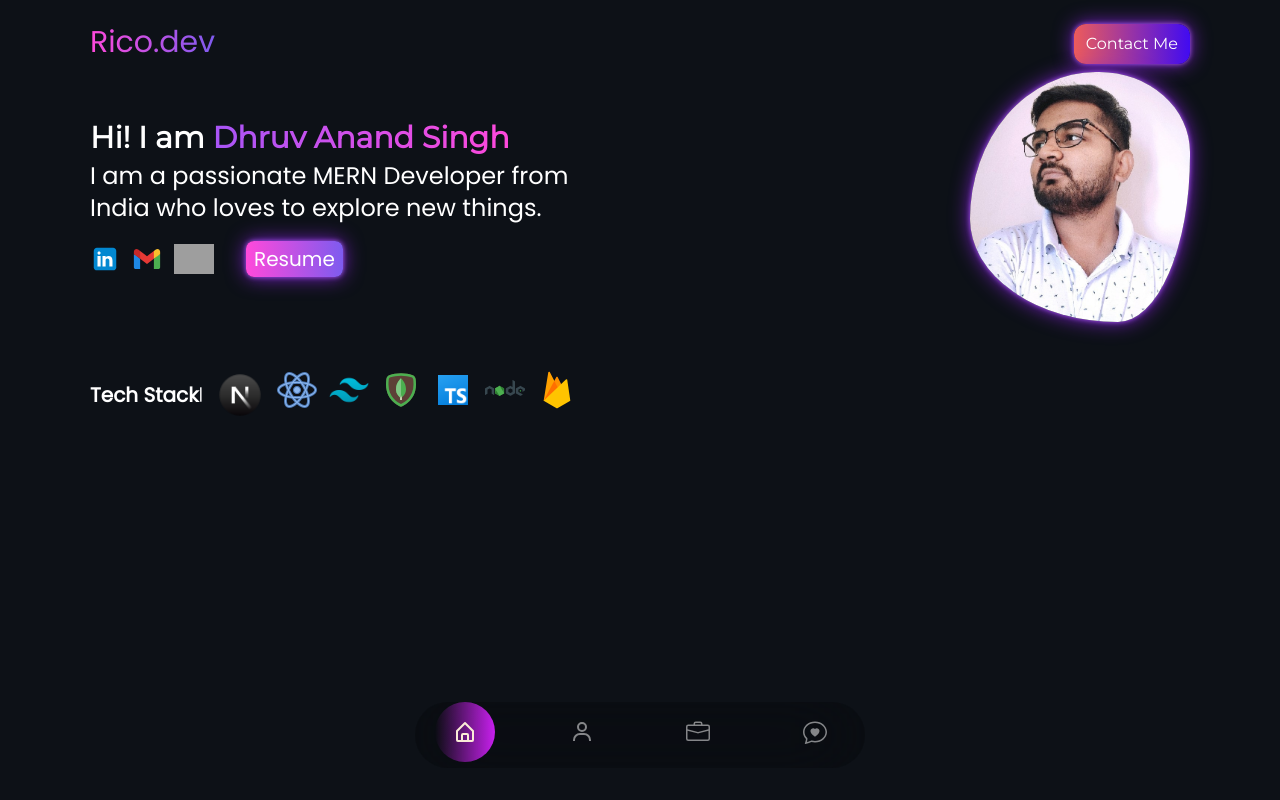
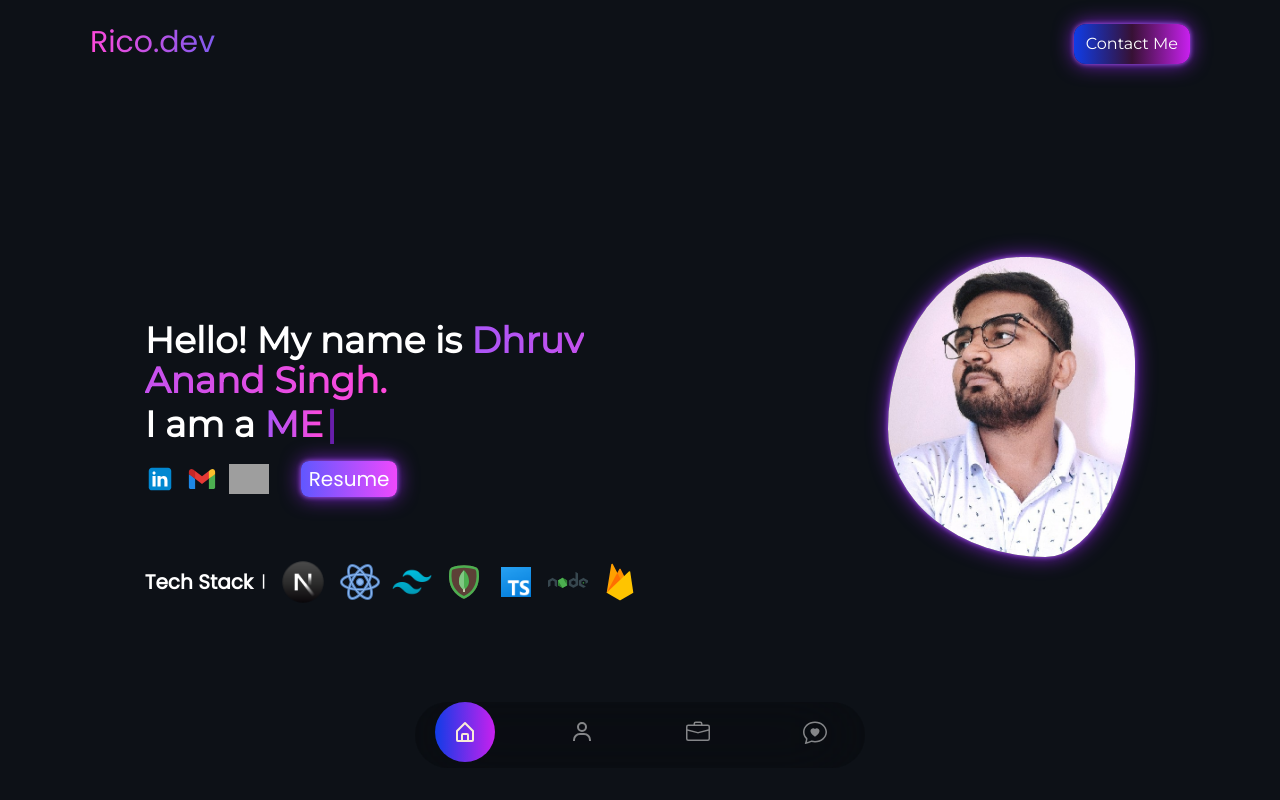
Before and after one commit to Ricobyter/my-portfolio, a React (Vite) app: page / in a window 1280 px wide. Shown: the top 800 px of the page. Built offline with nearby package versions, Linux system fonts and the light colour scheme; grey boxes are pictures that could not be loaded.

Commit message:
added style changes to skill section

```diff
--- a/package.json
+++ b/package.json
@@ -18,6 +18,7 @@
     "react-icons": "^5.0.1",
     "react-intersection-observer": "^9.8.0",
     "react-scroll": "^1.9.0",
+    "react-simple-typewriter": "^5.0.1",
     "react-toastify": "^10.0.4",
     "react-type-animation": "^3.2.0"
   },
--- a/src/App.jsx
+++ b/src/App.jsx
@@ -16,10 +16,11 @@ function App() {
        {/* <section id='about' className='w-[100vw] flex justify-center items-center'>
         <About/>
        </section>
+       */}
        <section id="skills" className='w-[100vw] flex justify-center items-center'>
        <Skills/>
        </section>
-       <section id="projects" className='w-[100vw] flex justify-center items-center'>
+      {/* <section id="projects" className='w-[100vw] flex justify-center items-center'>
         <Projects />
 
        </section>
--- a/src/assets/css/nav.css
+++ b/src/assets/css/nav.css
@@ -1,5 +1,5 @@
 .active{
-    background-image: linear-gradient(to right, rgba(237, 11, 203, 0), rgb(200, 32, 238));
+    background-image: linear-gradient(to right, #103CE7, rgb(200, 32, 238));
     color: antiquewhite;
     padding: 1rem;
     border-radius: 100%;
--- a/src/assets/css/profile.css
+++ b/src/assets/css/profile.css
@@ -1,6 +1,6 @@
 .blob{
-    width: 250px;
-    height: 250px;
+    width: 300px;
+    height: 300px;
     background-size: cover;
     -webkit-background-position: center;
     background-position: center center;
--- a/src/components/Hero.jsx
+++ b/src/components/Hero.jsx
@@ -11,10 +11,16 @@ import NodeJs from '../assets/images/nodejs.svg'
 import MongoDB from '../assets/images/mongodb.svg'
 import Firebase from '../assets/images/firebase.svg'
 import Typescript from '../assets/images/typescript.png'
+import { useTypewriter, Cursor } from 'react-simple-typewriter'
 
 
 
 function hero() {
+
+  const [text] = useTypewriter({
+    words: ['Student', 'MERN Developer', 'Tech Enthusiast'],
+    loop: {},
+  })
   return (
     <div className='min-h-screen w-[90vw] lg:w-[1100px]  text-white '>
       <div className='flex flex-col gap-2'>
@@ -22,17 +28,32 @@ function hero() {
 
       <div className='w-full flex justify-between mt-4 lg:mt-6 '>
         <h1 className='text-2xl md:text-2xl lg:text-3xl bg-gradient-to-r from-[#ff49db] to-[#7e5bef] bg-clip-text text-transparent'>Rico.dev</h1>
-        <button className='bg-gradient-to-r from-[#ed5b5b] to-[#410bf1] font-montserrat text-white px-2 md:px-3 py-1 md:py-2 rounded-xl neon-purple
+        <button className='bg-gradient-to-r from-[#103CE7] to-[#C820EE] via-[#6157] font-montserrat text-white px-2 md:px-3 py-1 md:py-2 rounded-xl neon-purple
         '>Contact Me</button>
 
       </div>
 
-      <div className=' h-[90vh]'>
-        <div className='flex flex-col lg:flex-row w-full  justify-center max-md:h-[70vh] items-center gap-20'>
-        <div className='w-[80vw] justify-center lg:justify-start lg:w-4/5 flex flex-row items-center'>
+      <div className=' h-[90vh] flex items-center justify-center'>
+        <div className=''>
+        <div className='flex flex-col lg:flex-row w-full  justify-center lg:pt-0  max-lg:h-[70vh]  items-center gap-16 md:gap-0'>
+        <div className='w-[80vw] justify-center lg:justify-start lg:w-[75%] flex flex-row items-center'>
           <div className=' w-full lg:w-3/5'>
-            <h1 className='text-2xl md:text-2xl lg:text-3xl font-semibold mb-1 font-montserrat'>Hi! I am <span className='bg-gradient-to-l from-[#ff49db] to-purple-500 bg-clip-text text-transparent '>Dhruv Anand Singh</span></h1>
-            <p className='text-sm md:text-xl lg:text-2xl'>I am a passionate MERN Developer from India who loves to explore new things.</p>
+            <h1 className='text-3xl md:text-3xl lg:text-4xl font-semibold mb-1 font-montserrat'>Hello! My name is<span className='bg-gradient-to-l from-[#ff49db] to-purple-500 bg-clip-text text-transparent '> Dhruv Anand Singh. </span>
+            </h1>
+            <span className=' text-3xl md:text-3xl lg:text-4xl font-semibold mb-1 font-montserrat'>
+              <h1>
+
+            I am a <span className='bg-gradient-to-l from-[#ff49db] to-purple-500 bg-clip-text text-transparent'>
+               {text}
+              </span>
+              <span className='text-purple-700'>
+
+              <Cursor />
+              </span>
+              </h1>
+            </span>
+
+
             <div className='flex gap-5  items-center mt-3'>
               <div className='flex gap-3 mt-2 h-[30px] justify-center items-center'>
                 <a href="https://www.linkedin.com/in/dhruv-anand-singh-b1b60426b/">
@@ -45,7 +66,7 @@ function hero() {
                   <img src={github} alt="github" className='h-[30px]' />
                 </a>
                 <div className='ml-5 '>
-                  <a href="Resume.pdf" download='Resume.pdf'><button className='bg-gradient-to-r from-[#ff49db] to-[#7e5bef] py-1 px-2 rounded-lg text-xl neon-purple'>Resume</button></a>
+                  <a href="Resume.pdf" download='Resume.pdf'><button className='bg-gradient-to-r from-[#6157ff] to-[#EE49FD] py-1 px-2 rounded-lg text-xl neon-purple hover:scale-110 '>Resume</button></a>
 
                 </div>
               </div>
@@ -71,17 +92,17 @@ function hero() {
           </div>
 
         </div>
-        <div className="lg:w-1/5 mt-4 md:mt-0 w-[95vw] flex justify-center items-center">
+        <div className="lg:w-[25%] mt-4 md:mt-0 w-[95vw] flex justify-center items-center">
           <div className="blob bg-[url('src/assets/images/linkednprofile.jpeg')] neon-purple max-md:w-[200px] max-md:h-[200px]" >
 
           </div>
 
         </div>
         </div>
-         <div className='text-white flex mt-[3rem]  items-center'>
-                <h1 className=' text-sm lg:text-xl font-semibold hidden md:block'>Tech Stack</h1>
-                <p className='hidden md:block'> | </p>
-                <div className='ml-3 flex gap-3'>
+         <div className='text-white flex mt-2 lg:mt-0  items-center'>
+                <h1 className=' text-md lg:text-xl font-semibold hidden md:block'>Tech Stack</h1>
+                <p className='hidden md:block ml-2'> | </p>
+                <div className='ml-3 flex gap-3 max-lg:w-full justify-center items-center'>
                   <img src={Next} alt="" className='h-[30px] lg:h-[50px]'/>
                   <img src={Reactimg} alt="" className='h-[30px] lg:h-[40px]'/>
                   <img src={Tailwind} alt="" className='h-[30px] lg:h-[40px]'/>
@@ -91,6 +112,7 @@ function hero() {
                   <img src={Firebase} alt="" className='h-[30px] lg:h-[40px]'/>
                 </div>
 
+            </div>
             </div>
 
       </div>
--- a/src/components/Skills.jsx
+++ b/src/components/Skills.jsx
@@ -30,13 +30,12 @@ function Skills() {
     <div>
       <div>
       <div className='flex gap-2 mb-20'>
-      <h1 className='text-5xl text-left font-montserrat text-white'>My Skills </h1>
-      <div className='border-white border-b-2 w-[800px] opacity-30'></div>
+      <h1 className='text-4xl text-center font-montserrat text-white'>My Skills </h1>
 
       </div>
         <Tabs>
           <Tab label="FrontEnd" className= 'w-full'>
-            <div className='grid-cols-3 grid gap-x-40'>
+            <div className='grid-cols-2 md:grid-cols-3 lg:grid-cols-3 grid gap-x-10'>
               <div className='border-b-4 w-[300px] bg-[#111826] mt-4 h-[225px] shadow-sm border-[#1c9cec] rounded-lg flex flex-col justify-center items-center'>
                 <img src={Typescript} alt="" className = 'h-[50px]' />
                 <h1 className='mt-2 text-xl font-semibold'>Typescipt</h1>
@@ -92,7 +91,7 @@ function Skills() {
 
           </Tab>
           <Tab label="Backend">
-            <div className="grid-cols-3 grid grid-flow-rows gap-x-40">
+            <div className='grid-cols-2 md:grid-cols-3 lg:grid-cols-3 grid gap-x-10'>
               <div className='border-b-4 w-[300px] bg-[#111826] mt-4 h-[225px] shadow-sm border-[#64bc64] rounded-lg flex flex-col justify-center items-center'>
                 <img src={MongoDB} alt="" className = 'h-[50px]' />
                 <h1 className='mt-2 text-xl font-semibold'>MONGODB</h1>
@@ -127,7 +126,7 @@ function Skills() {
             </div>
           </Tab>
           <Tab label="Tools">
-            <div className="grid-cols-3 grid grid-flow-rows gap-x-36">
+            <div className='grid-cols-2 md:grid-cols-2 lg:grid-cols-3 grid gap-x-10'>
             <div className='border-b-4 w-[300px] bg-[#111826] mt-4 h-[225px] shadow-sm border-[#f8541c] rounded-lg flex flex-col justify-center items-center'>
                 <img src={Git} alt="" className = 'h-[50px]' />
                 <h1 className='mt-2 text-xl font-semibold'>Git</h1>
--- a/src/components/Tabs.jsx
+++ b/src/components/Tabs.jsx
@@ -9,7 +9,7 @@ const Tabs = ({ children }) => {
   };
 
   return (
-    <div className="w-[1100px] mx-auto text-white">
+    <div className="w-[80vw]  lg:w-[1100px] mx-auto text-white">
       <div className="flex  text-white">
         {children.map(child => (
           <button
```
Also changed, not shown: 1 other file (tests, documents, lock files or other folders).
